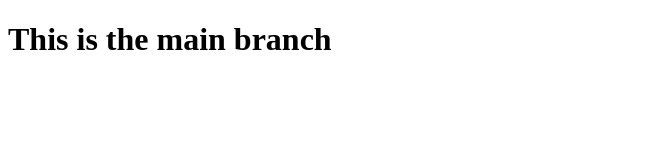
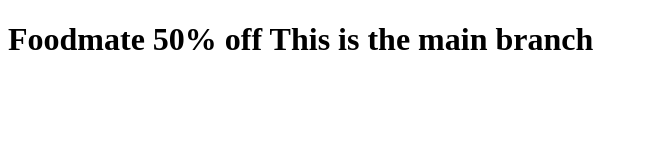
Before and after one commit to GaganMP/Gitprac, a plain HTML site: page index.html in a window 1280 px wide. Shown: the whole page, without its empty margins (0-648 px from the left). Drawn offline with Linux system fonts and the light colour scheme.

Commit message:
Updated Index (C3)

```diff
--- a/index.html
+++ b/index.html
@@ -7,6 +7,6 @@
     <title>Document</title>
 </head>
 <body>
-    <h1>This is the main branch</h1>
+    <h1>Foodmate 50% off This is the main branch</h1>
 </body>
 </html>
```
